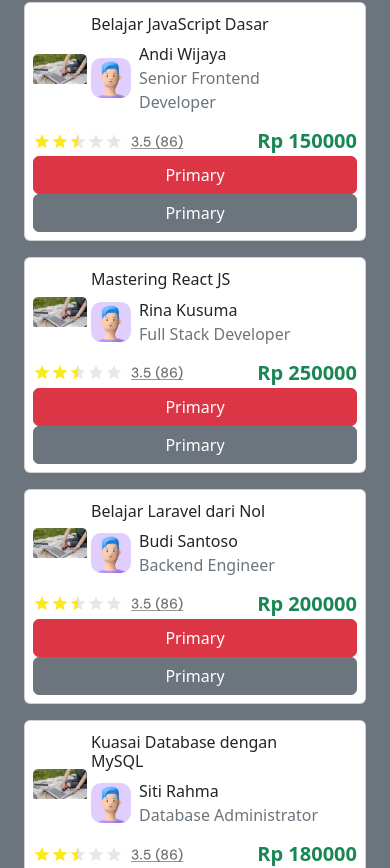
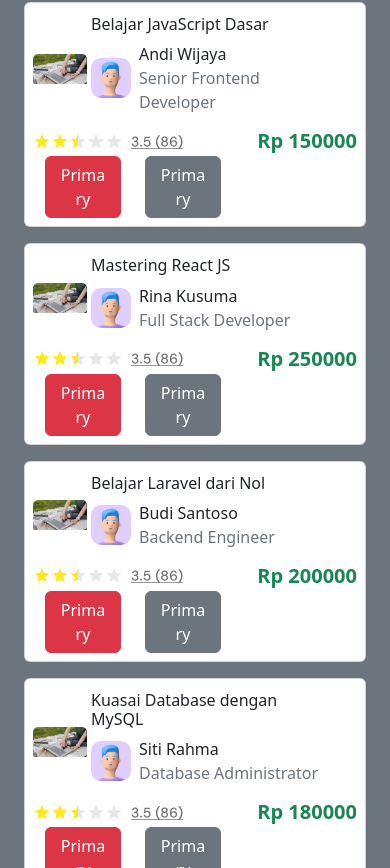
Before and after one commit to fayedsazli/Mission_Intermediate_Front_End_2A, a React (Vite) app: page / in a window 390 px wide. Shown: the part 916-1784 px from the top of the page. Built offline with nearby package versions, Linux system fonts and the light colour scheme.

Commit message:
feat : button edit delete responsive

```diff
--- a/src/pages/Product.jsx
+++ b/src/pages/Product.jsx
@@ -18,17 +18,37 @@ const Product = () => {
         </div>
         <div className="row">
           <div className="col-lg-3 col-12 bg-primary p-3">
-            <button className="btn btn-light" onClick={() => setShowComponent("filter")}>Tampilkan Filter</button>
-            <button className="btn btn-success ms-2" onClick={() => setShowComponent("add")}>Tambah Data</button>
-
+            <button
+              className="btn btn-light"
+              onClick={() => setShowComponent("filter")}
+            >
+              Tampilkan Filter
+            </button>
+            <button
+              className="btn btn-success ms-2"
+              onClick={() => setShowComponent("add")}
+            >
+              Tambah Data
+            </button>
             {/* Menampilkan komponen sesuai dengan state */}
             {showComponent === "filter" && <ProductFilter />}
             {showComponent === "add" && <ProductAdd />}
           </div>
-          <ProductCard  >
-          <button type="button" className="btn btn-danger">Primary</button>
-          <button type="button" className="btn btn-secondary">Primary</button>
-            </ProductCard>
+          <ProductCard>
+            <div className="row row-cols-lg-2 row-cols-1 ">
+              <div className="col-4">
+                <button type="button" className="btn btn-danger w-100">
+                  Primary
+                </button>
+              </div>
+              <div className="col-4">
+
+                <button type="button" className="btn btn-secondary w-100">
+                  Primary
+                </button>
+              </div>
+            </div>
+          </ProductCard>
         </div>
       </div>
       <Footer />
```
